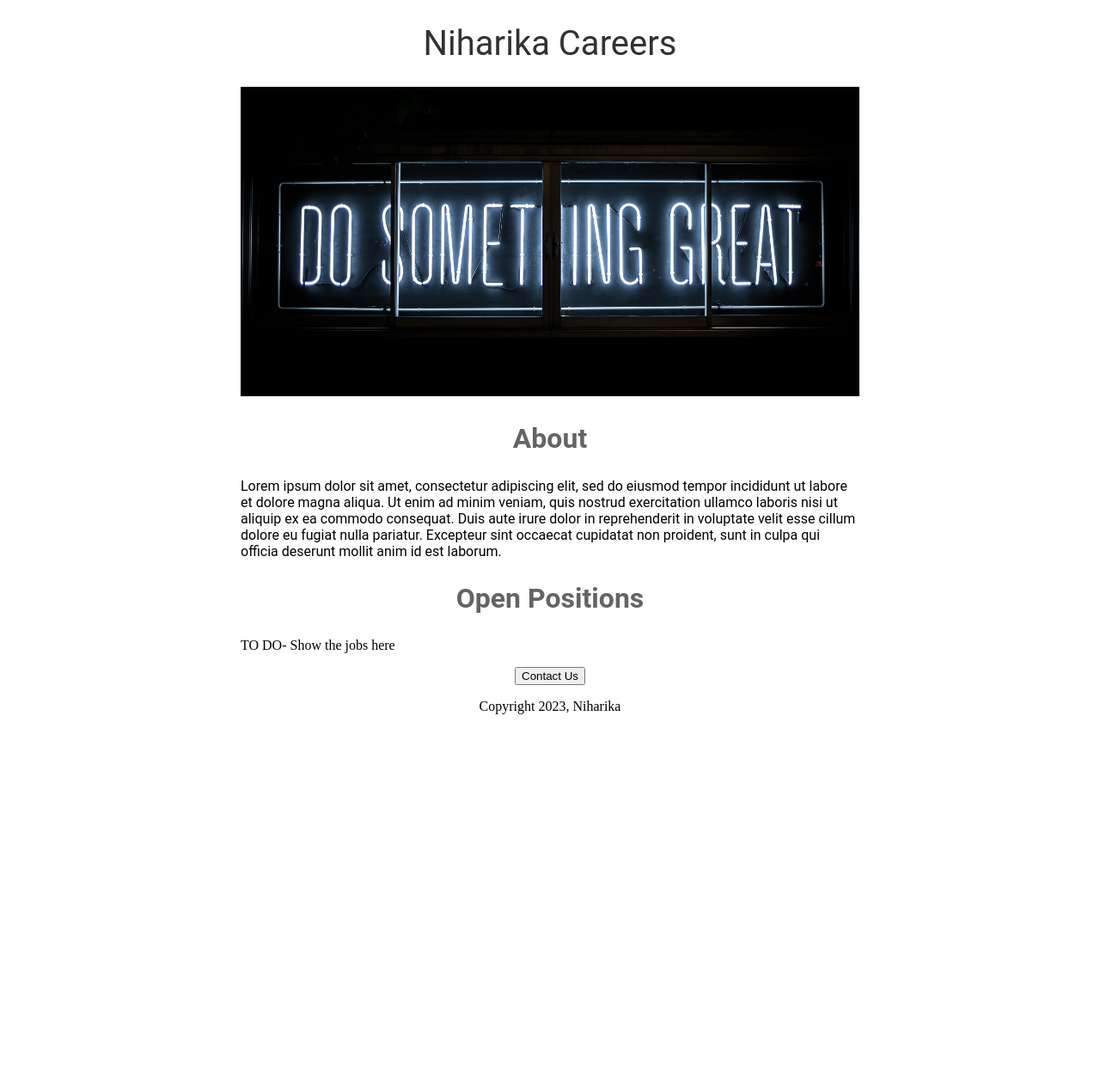
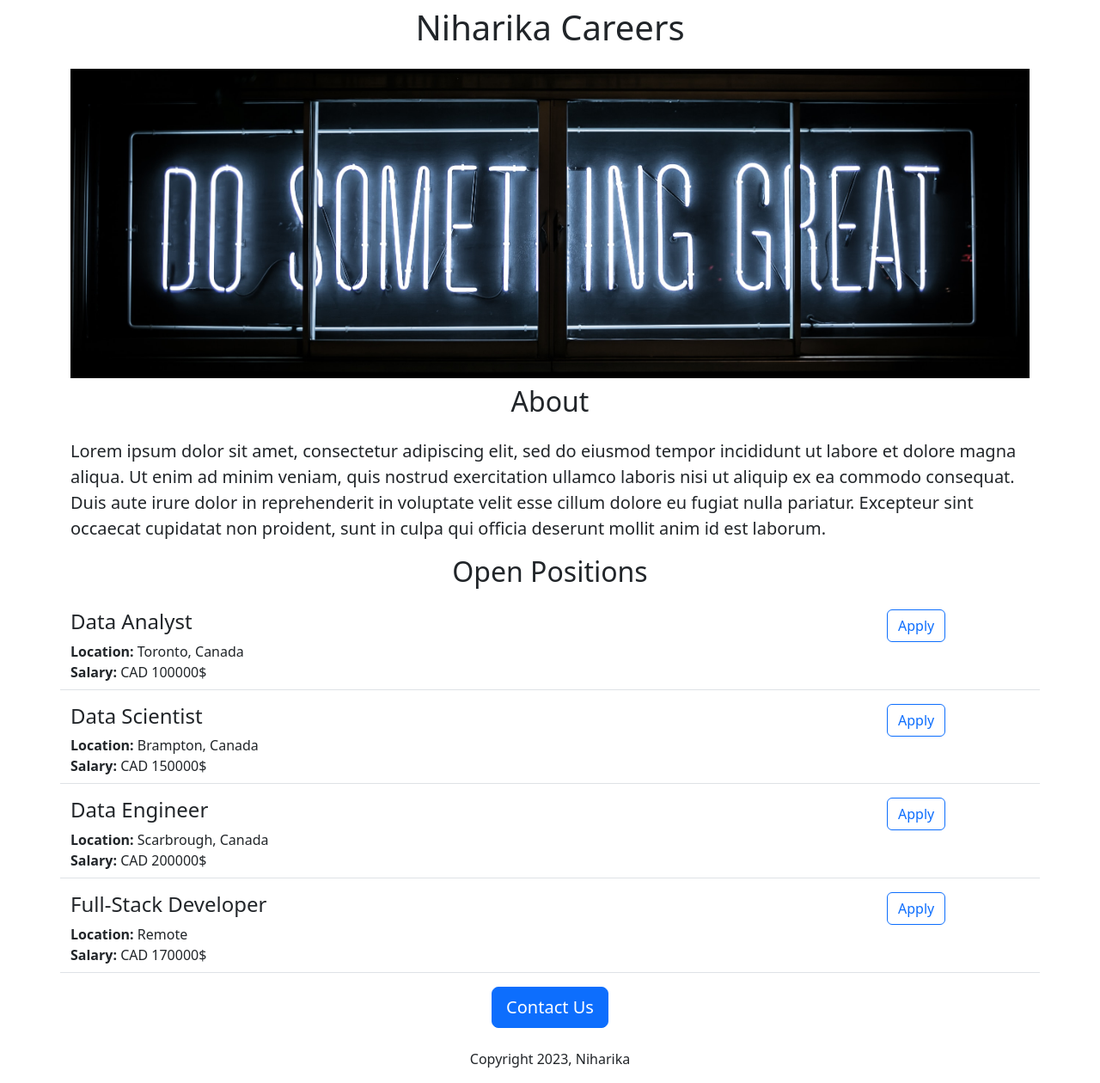
Before and after one commit to Niharika3333/careers-web-p2, a Flask app: page / in a window 1280 px wide. Shown: the whole page at 86% size. Before the commit the page ends 831 px from the top, so only its background shows below. Run offline with Flask 2, Linux system fonts and the light colour scheme.

Commit message:
added Dynamic data and API route

```diff
--- a/main.py
+++ b/main.py
@@ -1,13 +1,45 @@
 # print("Hello world")
 # print(__name__)
 
-from flask import Flask, render_template
+from flask import Flask, render_template, jsonify
+
+JOBS = [
+  {
+    'id': 1,
+    'title': 'Data Analyst',
+    'location': 'Toronto, Canada',
+    'salary': 'CAD 100000$'
+  },
+  {
+    'id': 2,
+    'title': 'Data Scientist',
+    'location': 'Brampton, Canada',
+    'salary': 'CAD 150000$'
+  },
+  {
+    'id': 3,
+    'title': 'Data Engineer',
+    'location': 'Scarbrough, Canada',
+    'salary': 'CAD 200000$'
+  },
+  {
+    'id': 4,
+    'title': 'Full-Stack Developer',
+    'location': 'Remote',
+    'salary': 'CAD 170000$'
+  }
+]
+
 
 app = Flask(__name__)
 
 @app.route("/")
 def hello_world():
-  return render_template('home.html')
+  return render_template('home.html', jobs=JOBS, company_name='Niharika')
+
+@app.route("/api/jobs")
+def list_jobs():
+  return jsonify(JOBS)
 
 if __name__ == '__main__':
   app.run(host='0.0.0.0', debug=True)
--- a/templates/home.html
+++ b/templates/home.html
@@ -1,53 +1,36 @@
 <!DOCTYPE html>
 <html>
   <head>
-      <title> Niharika Careers </title>
+      <title> {{company_name}} Careers </title>
+      <meta charset="utf-8">
+      <meta name="viewport" content="width=device-width, initial-scale=1">
+      <link href="https://cdn.jsdelivr.net/npm/bootstrap@5.3.0-alpha2/dist/css/bootstrap.min.css" rel="stylesheet" integrity="sha384-aFq/bzH65dt+w6FI2ooMVUpc+21e0SRygnTpmBvdBgSdnuTN7QbdgL+OapgHtvPp" crossorigin="anonymous">
       <style>
-        h1{
-          font-size: 40px;
-          font-family: Roboto;
-          font-weight: normal;
-          color: rgb(50, 50, 50);
-          text-align: center;
-        }
-        h2{
-          font-family: Roboto;
-          font-size: 32px;
-          font-weight:coveral;
-          color: rgb(100, 100, 100);
-          text-align: center;
-        }
-
-        .bodytext{
-          font-family: Roboto;
-          font-size:
-          colorrgb(80)80, 80);
-        }
-
-        #container{
-          max-width: 720px;
-          margin: 0 auto;
-        }
-        #banner {
+        #banner{
+          height: 360px;
           width: 100%;
-          height: 360px;
           object-fit: cover;
         }
       </style>
+
   </head>
   <body>
-    <div id="container">
-      <h1> Niharika Careers</h1>
-      <img id="banner" src="https://careers-web.niharika33.repl.co/static/banner.jpg">
-      <h2> About </h2>
-      <p class="bodytext">
+    <div class="container">
+      <h1 class="text-center mt-2 mb-4"> Niharika Careers</h1>
+       <img class="img-fluid" id="banner" src="https://careers-web.niharika33.repl.co/static/banner.jpg">
+      <h2 class="text-center mt-2 mb-4"> About </h2>
+      <p class="lead">
         Lorem ipsum dolor sit amet, consectetur adipiscing elit, sed do eiusmod tempor incididunt ut labore et dolore magna aliqua. Ut enim ad minim veniam, quis nostrud exercitation ullamco laboris nisi ut aliquip ex ea commodo consequat. Duis aute irure dolor in reprehenderit in voluptate velit esse cillum dolore eu fugiat nulla pariatur. Excepteur sint occaecat cupidatat non proident, sunt in culpa qui officia deserunt mollit anim id est laborum.
       </p>
-      <h2>Open Positions</h2>
-      <p class="body-text"> TO DO- Show the jobs here</p>
-      <div style="text-align: center;">
-      <button> Contact Us </button>
-      <p> Copyright 2023, Niharika</p>
+      <h2 class="text-center mt-2 mb-4">Open Positions</h2>
+      <div>
+        {% for job in jobs %}
+          {% include 'jobitem.html' %}
+        {% endfor %}
+      </div>
+      <div class="text-center">
+      <button class="btn btn-primary btn-lg"> Contact Us </button>
+      <p class="mt-4"> Copyright 2023, Niharika</p>
       </div>
     </div>
   </body>
--- /dev/null
+++ b/templates/jobitem.html
@@ -0,0 +1,16 @@
+<div class="border-bottom row" style="margin-bottom: 16px; padding-bottom: 8px;">
+  <div class="col-10">
+    <h4 style="color: rgb(120,120,120) margin-bottom: 4px;">{{job['title']}}</h4>
+    <div>
+      <b>Location: </b> {{job['location']}}
+    </div>
+    {% if 'salary' in job %}
+    <div>
+      <b>Salary: </b> {{job['salary']}}
+    </div>
+    {% endif %}
+  </div>
+  <div class="col-2">
+    <button type="button" class="btn btn-outline-primary">Apply</button>
+  </div>
+</div>
```
